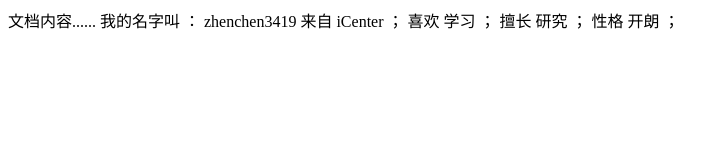
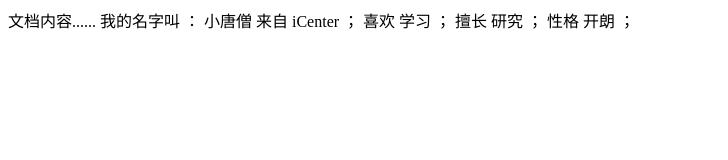
Before and after one commit to liusurui/liusurui.github.io, a plain HTML site: page index.html in a window 1280 px wide. Shown: the whole page, without its empty margins (0-728 px from the left). Drawn offline with Linux system fonts and the light colour scheme.

Commit message:
Update index.html

```diff
--- a/index.html
+++ b/index.html
@@ -2,15 +2,23 @@
 <html xmlns="http://www.w3.org/1999/xhtml">
 <head>
 <meta charset="utf-8">
-<title> zhenchen3419的主页</title>
+<title> 懵懂小唐僧的主页</title>
 </head>
 
 <body>
 文档内容......
-我的名字叫 ： zhenchen3419
+我的名字叫 ： 小唐僧
 来自 iCenter ；
+
+
+
 喜欢 学习 ；
+
+
 擅长 研究 ；
+
+
+
 性格 开朗 ；
 
 </body>
```
